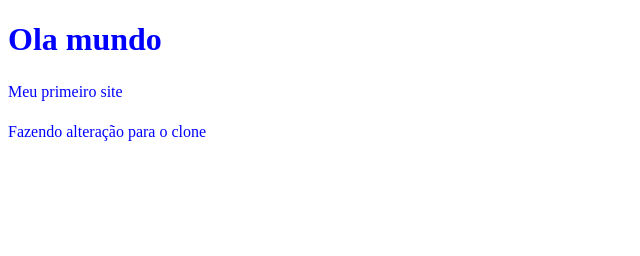
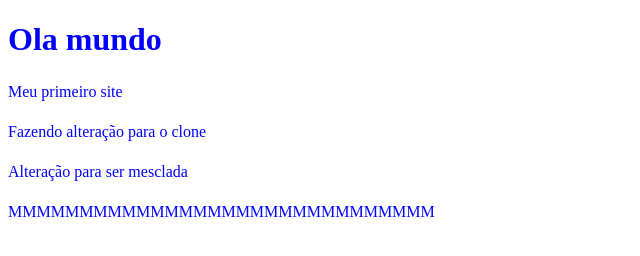
Before and after one commit to lu1zc4rlos/curso_git_1, a plain HTML site: page 1_primeiro_repo/index.html in a window 1280 px wide. Shown: the whole page, without its empty margins (0-640 px from the left). Drawn offline with Linux system fonts and the light colour scheme; files that its build step writes are made by us from their sources.

Commit message:
Alterando

```diff
--- a/1_primeiro_repo/index.html
+++ b/1_primeiro_repo/index.html
@@ -10,5 +10,7 @@
     <h1 font-size: 20px >Ola mundo</h1>
     <p> Meu primeiro site</p>
     <p> Fazendo alteração para o clone </p>
+    <p> Alteração para ser mesclada </p>
+    <p> MMMMMMMMMMMMMMMMMMMMMMMMMMMMMM </p>
 </body>
 </html>
```
